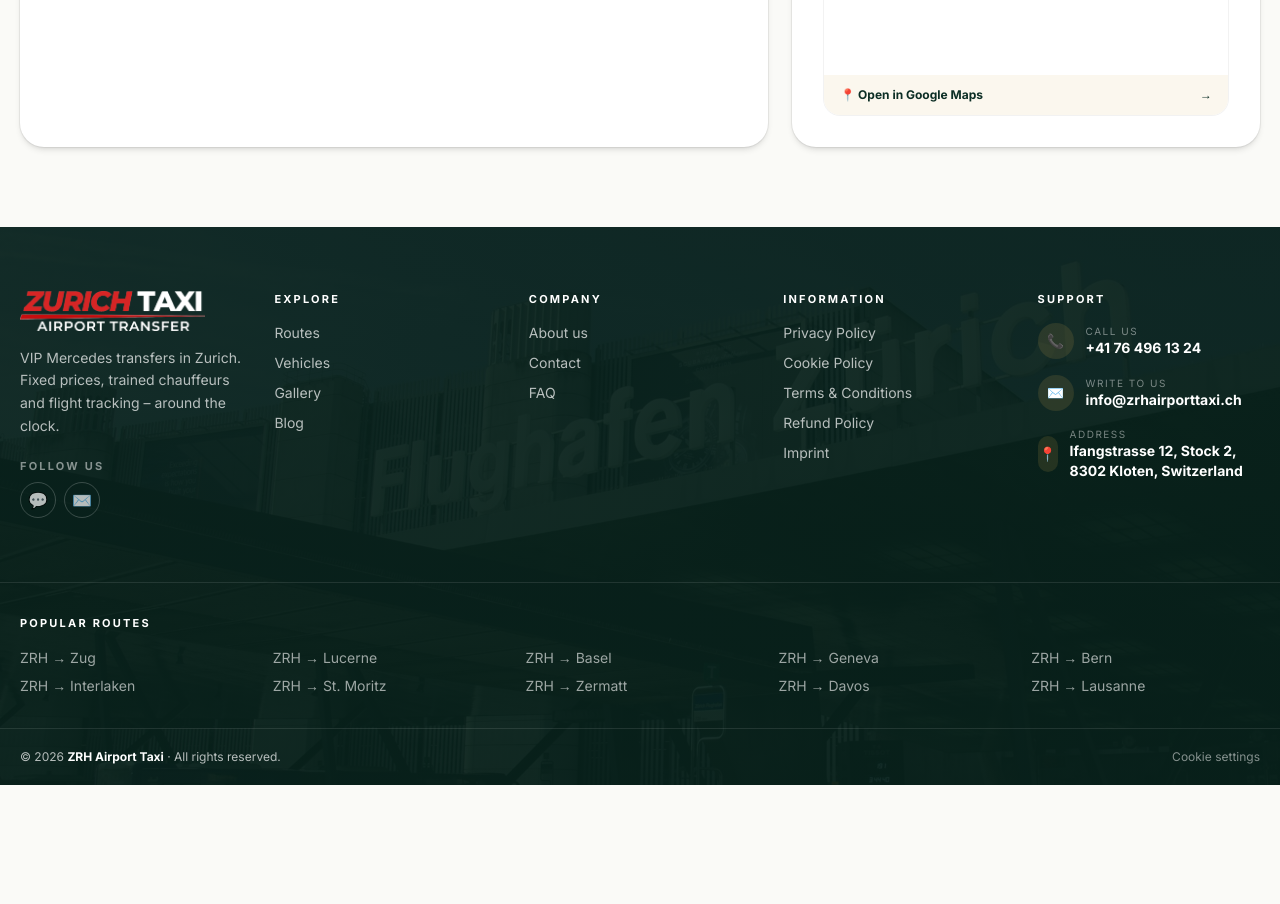
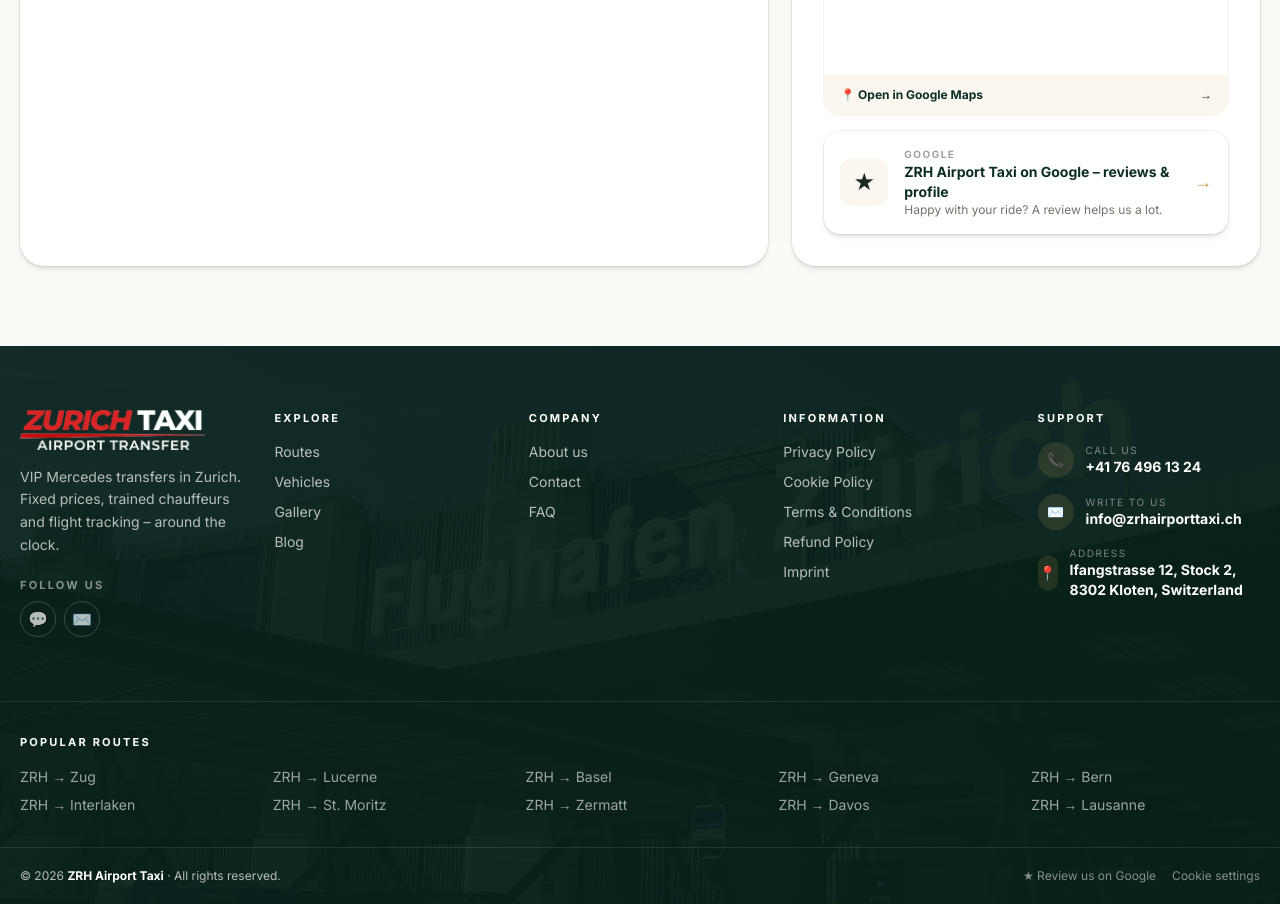
Before and after one commit to fatihemincakiroglu/AirportTransfers, a Next.js app: page /en/kontakt in a window 1280 px wide. Shown: the part 1180-2084 px from the top of the page. Before the commit the page ends 1965 px from the top, so only its background shows below. Built offline with nearby package versions, Linux system fonts and the light colour scheme; grey boxes are pictures that could not be loaded.

Commit message:
Google İşletme Profili: iletişim, footer, sameAs

```diff
--- a/app/[lang]/kontakt/kontakt-client.tsx
+++ b/app/[lang]/kontakt/kontakt-client.tsx
@@ -1,7 +1,7 @@
 "use client";
 
 import { useRef, useState } from "react";
-import { C, WHATSAPP_NUMBER, PHONE_DISPLAY, CONTACT_EMAIL, COMPANY_ADDRESS, COMPANY_MAPS_URL, COMPANY_MAPS_EMBED } from "../../config";
+import { C, WHATSAPP_NUMBER, PHONE_DISPLAY, CONTACT_EMAIL, COMPANY_ADDRESS, COMPANY_MAPS_URL, COMPANY_MAPS_EMBED, GOOGLE_BUSINESS_URL } from "../../config";
 import { t } from "../../i18n";
 import { useLang } from "../../providers";
 import {
@@ -176,6 +176,27 @@ export default function Kontakt() {
               <span>📍 {lang === "de" ? "In Google Maps öffnen" : "Open in Google Maps"}</span><span>→</span>
             </a>
           </div>
+
+          {/* Google İşletme Profili: bul, yorum bırak */}
+          <a
+            href={GOOGLE_BUSINESS_URL}
+            target="_blank"
+            rel="noopener noreferrer"
+            data-track-location="contact_page"
+            className="mt-4 flex items-center gap-4 rounded-2xl bg-white p-4 shadow-md ring-1 ring-black/5 transition-transform hover:-translate-y-0.5"
+          >
+            <span className="flex h-12 w-12 shrink-0 items-center justify-center rounded-xl text-2xl" style={{ background: "#FBF7EE" }}>★</span>
+            <span className="min-w-0 flex-1">
+              <span className="block text-[10px] font-bold uppercase tracking-[0.15em] text-stone-400">Google</span>
+              <span className="block text-sm font-bold" style={{ color: C.pine }}>
+                {lang === "de" ? "ZRH Airport Taxi auf Google – Bewertungen & Profil" : "ZRH Airport Taxi on Google – reviews & profile"}
+              </span>
+              <span className="block text-xs text-stone-500">
+                {lang === "de" ? "Waren Sie zufrieden? Eine Bewertung hilft uns sehr." : "Happy with your ride? A review helps us a lot."}
+              </span>
+            </span>
+            <span className="shrink-0 text-lg" style={{ color: C.gold }}>→</span>
+          </a>
         </div>
       </section>
 
--- a/app/[lang]/kontakt/page.tsx
+++ b/app/[lang]/kontakt/page.tsx
@@ -1,5 +1,5 @@
 import type { Metadata } from "next";
-import { WHATSAPP_NUMBER } from "../../config";
+import { WHATSAPP_NUMBER, GOOGLE_BUSINESS_URL, COMPANY_MAPS_URL } from "../../config";
 import { pageMeta } from "../../pageMeta";
 import { langAlternates, localizePath } from "../../paths";
 import Kontakt from "./kontakt-client";
@@ -23,6 +23,7 @@ export default function Page() {
   const jsonLd: object[] = [{ "@context": "https://schema.org", "@type": "ContactPage", name: "Kontakt – ZRH Airport Taxi", about: {
     "@context": "https://schema.org",
     "@type": "TaxiService",
+    sameAs: [GOOGLE_BUSINESS_URL, COMPANY_MAPS_URL],
     name: "ZRH Airport Taxi",
     telephone: `+${WHATSAPP_NUMBER}`,
     priceRange: "CHF 88 - CHF 1000",
--- a/app/[lang]/layout.tsx
+++ b/app/[lang]/layout.tsx
@@ -6,7 +6,7 @@ import { GtmScript, GtmNoScript } from "../gtm";
 import AnalyticsPage from "../analytics-page";
 import { ConsentBanner } from "../consent";
 import { consentBootstrapScript } from "../consent-script";
-import { SITE_URL, GTM_ID, WHATSAPP_NUMBER } from "../config";
+import { SITE_URL, GTM_ID, WHATSAPP_NUMBER, GOOGLE_BUSINESS_URL, COMPANY_MAPS_URL } from "../config";
 import { LANGS, DEFAULT_LANG, RTL_LANGS, langAlternates } from "../paths";
 import { t, type Lang } from "../i18n";
 import "../globals.css";
@@ -78,6 +78,7 @@ export default async function RootLayout({
       name: "ZRH Airport Taxi",
       legalName: "Kula-ZATK",
       url: SITE_URL,
+      sameAs: [GOOGLE_BUSINESS_URL, COMPANY_MAPS_URL],
       logo: `${SITE_URL}/icon.png`,
       telephone: `+${WHATSAPP_NUMBER}`,
       address: {
--- a/app/[lang]/page.tsx
+++ b/app/[lang]/page.tsx
@@ -1,5 +1,5 @@
 import type { Metadata } from "next";
-import { WHATSAPP_NUMBER } from "../config";
+import { WHATSAPP_NUMBER, GOOGLE_BUSINESS_URL, COMPANY_MAPS_URL } from "../config";
 import { pageMeta } from "../pageMeta";
 import { langAlternates, localizePath } from "../paths";
 import Home from "./home-client";
@@ -23,6 +23,7 @@ export default function Page() {
   const jsonLd: object[] = [{
     "@context": "https://schema.org",
     "@type": "TaxiService",
+    sameAs: [GOOGLE_BUSINESS_URL, COMPANY_MAPS_URL],
     name: "ZRH Airport Taxi",
     telephone: `+${WHATSAPP_NUMBER}`,
     priceRange: "CHF 88 - CHF 1000",
--- a/app/components.tsx
+++ b/app/components.tsx
@@ -5,7 +5,7 @@ import Image from "next/image";
 import { useState } from "react";
 import {
   C, WHATSAPP_NUMBER, PHONE_DISPLAY, CONTACT_EMAIL, MAX_PAX,
-  COMPANY_ADDRESS, LocalName, FOOTER_IMAGE, routes, SWISS_PLACES,
+  COMPANY_ADDRESS, LocalName, FOOTER_IMAGE, routes, SWISS_PLACES, GOOGLE_BUSINESS_URL,
 } from "./config";
 import { t, Lang, pickL } from "./i18n";
 import { tx } from "./i18nX";
@@ -791,9 +791,14 @@ export function SiteFooter({ compact }: { compact?: boolean }) {
       <div className="relative border-t border-white/10">
         <div className="mx-auto flex max-w-7xl flex-col items-center justify-between gap-2 px-5 py-5 text-xs md:flex-row">
           <span>© {new Date().getFullYear()} <b className="text-white">ZRH Airport Taxi</b> · {L.footer.rights}</span>
-          <button type="button" onClick={openConsentSettings} className="text-white/50 underline-offset-2 hover:text-white hover:underline">
-            {lang === "de" ? "Cookie-Einstellungen" : "Cookie settings"}
-          </button>
+          <span className="flex items-center gap-4">
+            <a href={GOOGLE_BUSINESS_URL} target="_blank" rel="noopener noreferrer" className="text-white/50 underline-offset-2 hover:text-white hover:underline">
+              {lang === "de" ? "★ Auf Google bewerten" : "★ Review us on Google"}
+            </a>
+            <button type="button" onClick={openConsentSettings} className="text-white/50 underline-offset-2 hover:text-white hover:underline">
+              {lang === "de" ? "Cookie-Einstellungen" : "Cookie settings"}
+            </button>
+          </span>
         </div>
       </div>
     </footer>
--- a/app/config.ts
+++ b/app/config.ts
@@ -27,6 +27,8 @@ export const COMPANY_NAME = "Kula-ZATK";
 export const COMPANY_REG = "Handelsregister-Nr.: CH-020.1.089.436-5";
 export const COMPANY_ADDRESS = "Ifangstrasse 12, Stock 2, 8302 Kloten, Switzerland";
 export const COMPANY_MAPS_URL = "https://maps.app.goo.gl/NbtdxkVoerMpN7hF6";
+/** Google Business Profile (İşletme Profili) — iletişim sayfası, footer ve yapısal veri sameAs */
+export const GOOGLE_BUSINESS_URL = "https://share.google/lgVZZl2iY9Y65RCpb";
 /** Google Maps gömme (API anahtarı gerektirmez) */
 export const COMPANY_MAPS_EMBED = "https://www.google.com/maps?q=Ifangstrasse+12,+8302+Kloten,+Switzerland&output=embed&z=16";
 
```
